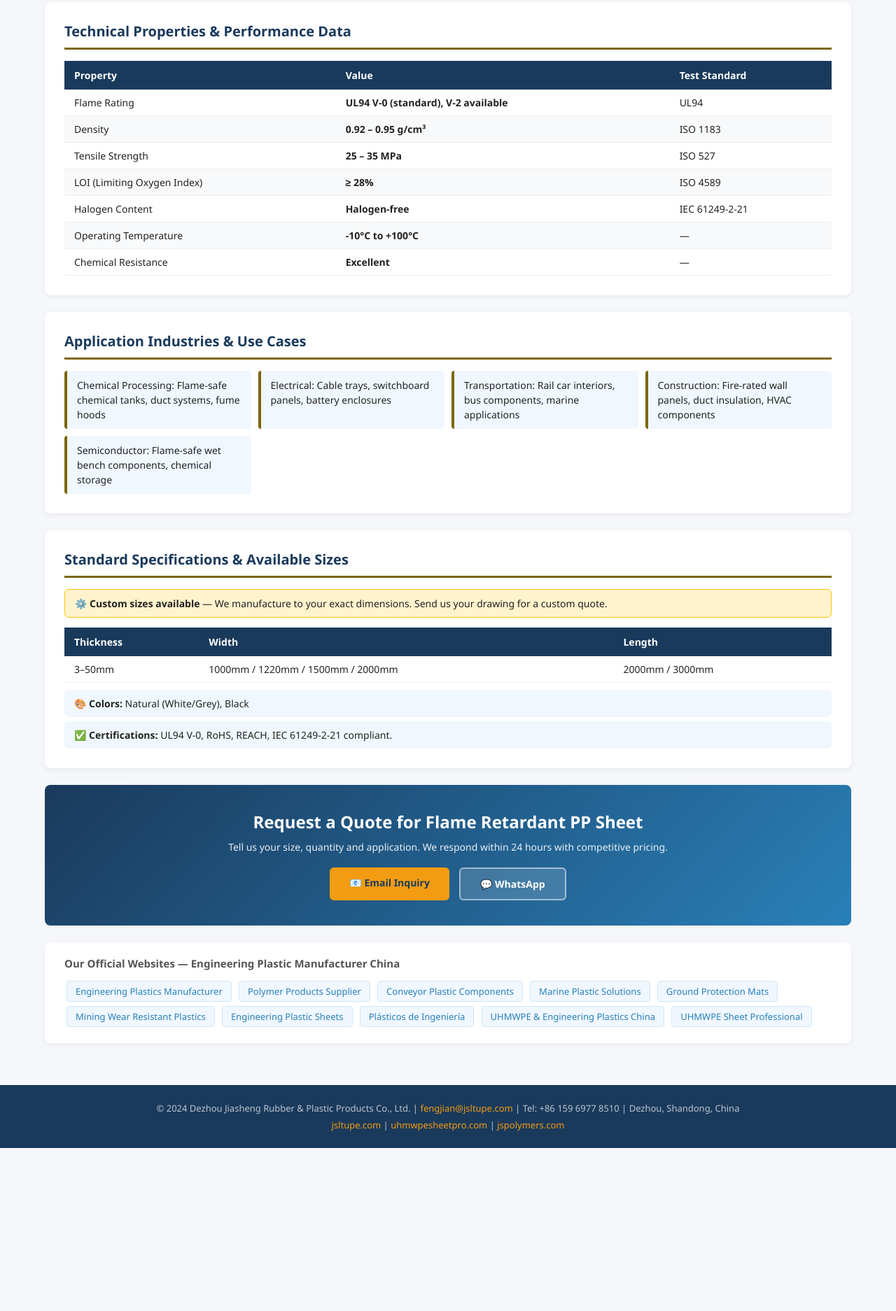
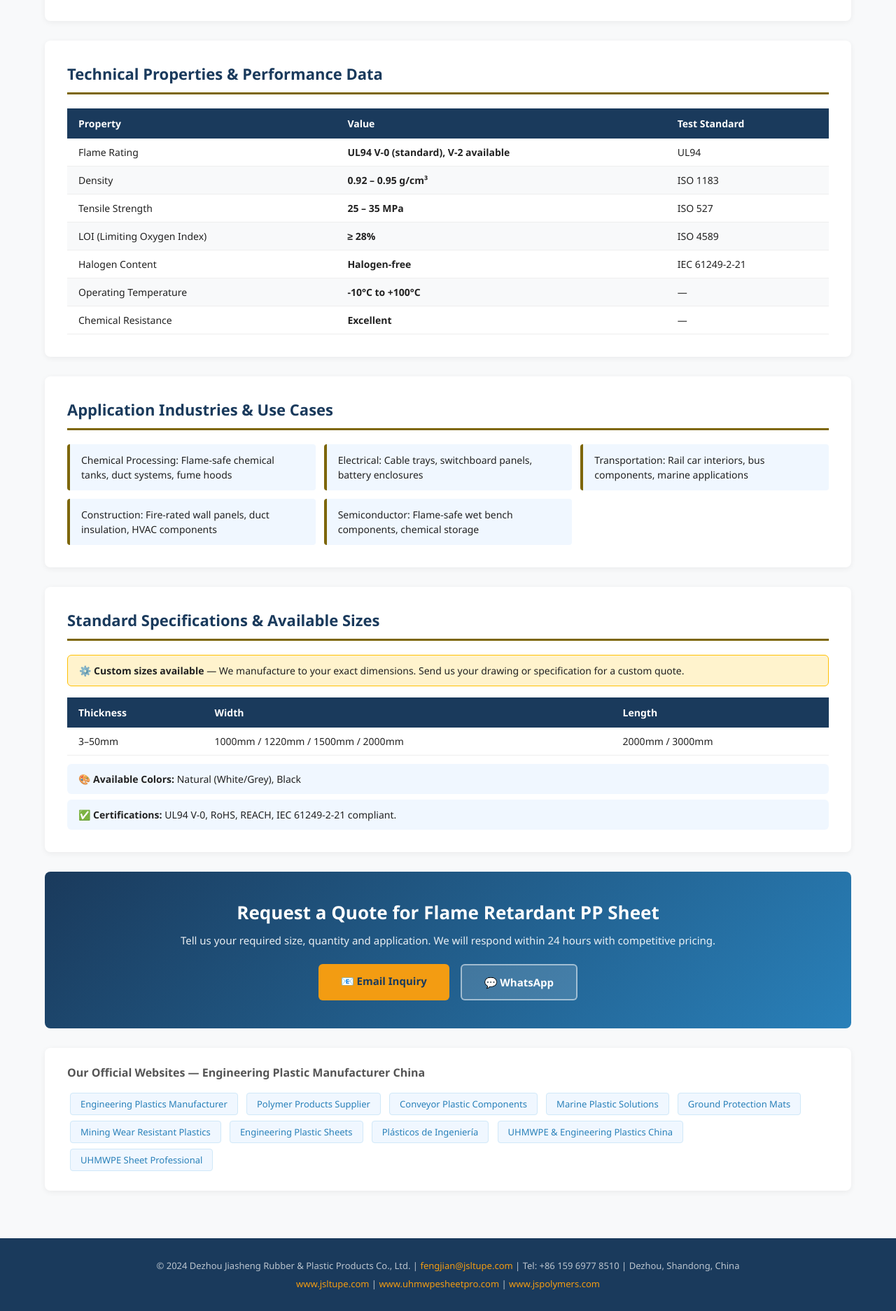
Before and after one commit to dzjsxs/conveyor-plastic-ru, a plain HTML site: page fr_pp.html in a window 1280 px wide. Shown: the part 658-2532 px from the top of the page at 70% size. Before the commit the page ends 2299 px from the top, so only its background shows below. Drawn offline with Linux system fonts and the light colour scheme.

Commit message:
Add product detail page: fr_pp.html

```diff
--- a/fr_pp.html
+++ b/fr_pp.html
@@ -2,85 +2,209 @@
 <html lang="en">
 <head>
     <meta charset="UTF-8">
-<meta name="viewport" content="width=device-width,initial-scale=1.0">
-<title>Flame Retardant PP Sheet | UL94 V-0 Flame Retardant Polypropylene Sheet - Jiasheng Plastic China Manufacturer</title>
-<meta name="description" content="Buy Flame Retardant PP Sheet from China manufacturer Jiasheng Plastic. UL94 V-0 Flame Retardant Polypropylene Sheet with superior properties. Custom sizes, OEM available. Email: fengjian@jsltupe.com">
-<meta name="keywords" content="Flame Retardant PP Sheet,UL94 V-0 Flame Retardant Polypropylene Sheet,阻燃PP板,engineering plastic,China manufacturer,custom plastic sheet,wholesale">
+    <meta name="viewport" content="width=device-width, initial-scale=1.0">
+    <title>Flame Retardant PP Sheet | UL94 V-0 Flame Retardant Polypropylene Sheet - Jiasheng Plastic China</title>
+    <meta name="description" content="Buy Flame Retardant PP Sheet from China manufacturer. UL94 V-0 Flame Retardant Polypropylene Sheet with excellent properties. Custom sizes available. Contact: fengjian@jsltupe.com">
+    <meta name="keywords" content="Flame Retardant PP Sheet, UL94 V-0 Flame Retardant Polypropylene Sheet, 阻燃PP板, engineering plastic sheet, China manufacturer, custom plastic">
     <link rel="canonical" href="https://dzjsxs.github.io/conveyor-plastic-ru/fr_pp.html">
     <style>
-*{margin:0;padding:0;box-sizing:border-box}
-body{font-family:'Segoe UI',Arial,sans-serif;color:#222;background:#f5f7fa}
-.hdr{background:linear-gradient(135deg,#1a3a5c,#2980b9);color:#fff;padding:14px 24px;display:flex;justify-content:space-between;align-items:center}
-.logo{font-size:20px;font-weight:800}.logo span{color:#f39c12}
-.nav a{color:rgba(255,255,255,.85);text-decoration:none;margin-left:18px;font-size:13px}
-.bc{background:#e8f4fd;padding:8px 24px;font-size:13px;color:#555}
-.bc a{color:#2980b9;text-decoration:none}
-.hero{background:linear-gradient(135deg,#7d6608,#1a3a5c);color:#fff;padding:48px 24px}
-.hero h1{font-size:34px;font-weight:800;margin-bottom:6px}
-.hero .sub{font-size:17px;opacity:.9;margin-bottom:14px}
-.badges{display:flex;gap:8px;flex-wrap:wrap}
-.badge{background:rgba(255,255,255,.2);border:1px solid rgba(255,255,255,.4);padding:3px 12px;border-radius:20px;font-size:12px}
-.wrap{max-width:1200px;margin:0 auto;padding:0 24px}
-.content{padding:36px 0}
-.sec{background:#fff;border-radius:8px;padding:28px;margin-bottom:24px;box-shadow:0 2px 8px rgba(0,0,0,.06)}
-.sec h2{font-size:20px;font-weight:700;color:#1a3a5c;margin-bottom:16px;padding-bottom:10px;border-bottom:3px solid #7d6608}
-.intro-text p{line-height:1.8;color:#444;font-size:15px;margin-bottom:14px}
-table{width:100%;border-collapse:collapse;font-size:14px}
-th{background:#1a3a5c;color:#fff;padding:11px 14px;text-align:left}
-td{padding:9px 14px;border-bottom:1px solid #eee}
-tr:nth-child(even) td{background:#f8f9fa}
-tr:hover td{background:#e8f4fd}
-.apps{display:grid;grid-template-columns:repeat(auto-fill,minmax(260px,1fr));gap:10px}
-.app-item{background:#f0f7ff;border-left:4px solid #7d6608;padding:10px 14px;border-radius:4px;font-size:14px;line-height:1.5}
-.note{background:#fff3cd;border:1px solid #ffc107;padding:10px 14px;border-radius:6px;margin-bottom:14px;font-size:14px}
-.cta{background:linear-gradient(135deg,#1a3a5c,#2980b9);color:#fff;border-radius:8px;padding:36px;text-align:center;margin-bottom:24px}
-.cta h2{font-size:24px;margin-bottom:10px}
-.cta p{opacity:.9;margin-bottom:20px;font-size:14px}
-.btns{display:flex;gap:14px;justify-content:center;flex-wrap:wrap}
-.btn{display:inline-block;padding:12px 28px;border-radius:6px;text-decoration:none;font-weight:700;font-size:14px}
-.btn-y{background:#f39c12;color:#1a3a5c}
-.btn-w{background:rgba(255,255,255,.15);color:#fff;border:2px solid rgba(255,255,255,.5)}
-.blinks{background:#fff;border-radius:8px;padding:20px 28px;margin-bottom:24px;box-shadow:0 2px 8px rgba(0,0,0,.06)}
-.blinks h3{font-size:15px;color:#555;margin-bottom:12px}
-.blinks a{display:inline-block;background:#f0f7ff;color:#2980b9;text-decoration:none;padding:5px 12px;border-radius:4px;margin:3px;font-size:13px;border:1px solid #d0e8f8}
-.blinks a:hover{background:#2980b9;color:#fff}
-.ftr{background:#1a3a5c;color:rgba(255,255,255,.7);padding:24px;text-align:center;font-size:13px}
-.ftr a{color:#f39c12;text-decoration:none}
-.ci{background:#f0f7ff;padding:10px 14px;border-radius:6px;font-size:14px;margin-top:10px}
-@media(max-width:768px){.hero h1{font-size:24px}.sec{padding:18px}.apps{grid-template-columns:1fr}}
+        * { margin: 0; padding: 0; box-sizing: border-box; }
+        body { font-family: 'Segoe UI', Arial, sans-serif; color: #222; background: #f8f9fa; }
+        .header { background: linear-gradient(135deg, #1a3a5c 0%, #2980b9 100%); color: white; padding: 0; }
+        .header-inner { max-width: 1200px; margin: 0 auto; padding: 16px 24px; display: flex; justify-content: space-between; align-items: center; }
+        .logo { font-size: 22px; font-weight: 700; letter-spacing: 1px; }
+        .logo span { color: #f39c12; }
+        .nav a { color: rgba(255,255,255,0.85); text-decoration: none; margin-left: 20px; font-size: 14px; }
+        .nav a:hover { color: white; }
+        .breadcrumb { background: #e8f4fd; padding: 10px 24px; font-size: 13px; color: #555; max-width: 1200px; margin: 0 auto; }
+        .breadcrumb a { color: #2980b9; text-decoration: none; }
+        .hero { background: linear-gradient(135deg, #7d6608 0%, #1a3a5c 100%); color: white; padding: 50px 24px; }
+        .hero-inner { max-width: 1200px; margin: 0 auto; }
+        .hero h1 { font-size: 36px; font-weight: 800; margin-bottom: 8px; }
+        .hero .subtitle { font-size: 18px; opacity: 0.9; margin-bottom: 16px; }
+        .hero .badges { display: flex; gap: 10px; flex-wrap: wrap; }
+        .badge { background: rgba(255,255,255,0.2); border: 1px solid rgba(255,255,255,0.4); padding: 4px 14px; border-radius: 20px; font-size: 13px; }
+        .container { max-width: 1200px; margin: 0 auto; padding: 0 24px; }
+        .content { padding: 40px 0; }
+        .section { background: white; border-radius: 8px; padding: 32px; margin-bottom: 28px; box-shadow: 0 2px 8px rgba(0,0,0,0.06); }
+        .section h2 { font-size: 22px; font-weight: 700; color: #1a3a5c; margin-bottom: 20px; padding-bottom: 12px; border-bottom: 3px solid #7d6608; }
+        .intro-text { line-height: 1.8; color: #444; font-size: 15px; }
+        .intro-text p { margin-bottom: 16px; }
+        table { width: 100%; border-collapse: collapse; font-size: 14px; }
+        th { background: #1a3a5c; color: white; padding: 12px 16px; text-align: left; }
+        td { padding: 10px 16px; border-bottom: 1px solid #eee; }
+        tr:nth-child(even) td { background: #f8f9fa; }
+        tr:hover td { background: #e8f4fd; }
+        .apps-grid { display: grid; grid-template-columns: repeat(auto-fill, minmax(280px, 1fr)); gap: 12px; }
+        .app-item { background: #f0f7ff; border-left: 4px solid #7d6608; padding: 12px 16px; border-radius: 4px; font-size: 14px; line-height: 1.5; }
+        .specs-note { background: #fff3cd; border: 1px solid #ffc107; padding: 12px 16px; border-radius: 6px; margin-bottom: 16px; font-size: 14px; }
+        .cta-section { background: linear-gradient(135deg, #1a3a5c, #2980b9); color: white; border-radius: 8px; padding: 40px; text-align: center; margin-bottom: 28px; }
+        .cta-section h2 { font-size: 26px; margin-bottom: 12px; }
+        .cta-section p { opacity: 0.9; margin-bottom: 24px; font-size: 15px; }
+        .cta-buttons { display: flex; gap: 16px; justify-content: center; flex-wrap: wrap; }
+        .btn { display: inline-block; padding: 14px 32px; border-radius: 6px; text-decoration: none; font-weight: 700; font-size: 15px; transition: transform 0.2s; }
+        .btn:hover { transform: translateY(-2px); }
+        .btn-primary { background: #f39c12; color: #1a3a5c; }
+        .btn-secondary { background: rgba(255,255,255,0.15); color: white; border: 2px solid rgba(255,255,255,0.5); }
+        .backlinks { background: white; border-radius: 8px; padding: 24px 32px; margin-bottom: 28px; box-shadow: 0 2px 8px rgba(0,0,0,0.06); }
+        .backlinks h3 { font-size: 16px; color: #555; margin-bottom: 14px; }
+        .backlinks a { display: inline-block; background: #f0f7ff; color: #2980b9; text-decoration: none; padding: 6px 14px; border-radius: 4px; margin: 4px; font-size: 13px; border: 1px solid #d0e8f8; }
+        .backlinks a:hover { background: #2980b9; color: white; }
+        .footer { background: #1a3a5c; color: rgba(255,255,255,0.7); padding: 30px 24px; text-align: center; font-size: 13px; }
+        .footer a { color: #f39c12; text-decoration: none; }
+        .colors-info { background: #f0f7ff; padding: 12px 16px; border-radius: 6px; font-size: 14px; margin-top: 12px; }
+        @media (max-width: 768px) {
+            .hero h1 { font-size: 26px; }
+            .section { padding: 20px; }
+            .apps-grid { grid-template-columns: 1fr; }
+        }
     </style>
 </head>
 <body>
-<header class="hdr">
+
+<header class="header">
+    <div class="header-inner">
         <div class="logo">JS<span>Plastic</span></div>
-<nav class="nav"><a href="index.html">Home</a><a href="index.html#products">Products</a><a href="index.html#contact">Contact</a></nav>
+        <nav class="nav">
+            <a href="index.html">Home</a>
+            <a href="index.html#products">Products</a>
+            <a href="index.html#contact">Contact</a>
+        </nav>
+    </div>
 </header>
-<div class="wrap"><div class="bc"><a href="index.html">Home</a> › <a href="index.html#products">Products</a> › Flame Retardant PP Sheet</div></div>
-<div class="hero"><div class="wrap">
+
+<div class="container">
+    <div class="breadcrumb">
+        <a href="index.html">Home</a> &rsaquo; <a href="index.html#products">Products</a> &rsaquo; Flame Retardant PP Sheet
+    </div>
+</div>
+
+<div class="hero">
+    <div class="hero-inner">
         <h1>Flame Retardant PP Sheet</h1>
-<div class="sub">UL94 V-0 Flame Retardant Polypropylene Sheet</div>
-<div class="badges"><span class="badge">China Manufacturer</span><span class="badge">Custom Sizes</span><span class="badge">OEM Available</span><span class="badge">Fast Delivery</span></div>
-</div></div>
-<div class="wrap"><div class="content">
-<div class="sec"><h2>Product Introduction</h2><div class="intro-text"><p>Flame Retardant Polypropylene Sheet is a specially formulated PP grade that incorporates halogen-free flame retardant additives to achieve UL94 V-0 or V-2 fire ratings while maintaining the excellent chemical resistance and mechanical properties of standard polypropylene. This material addresses the critical need for fire safety in chemical processing, electrical, and transportation applications where standard PP's flammability is a concern.</p><p>The halogen-free flame retardant system used by Jiasheng Plastic ensures compliance with RoHS and REACH regulations while providing reliable fire performance. The material self-extinguishes within 10 seconds of flame removal (V-0 rating) and produces minimal smoke and toxic gases during combustion, improving safety in enclosed environments.</p></div></div>
-<div class="sec"><h2>Technical Properties &amp; Performance Data</h2>
-<table><thead><tr><th>Property</th><th>Value</th><th>Test Standard</th></tr></thead>
-<tbody><tr><td>Flame Rating</td><td><strong>UL94 V-0 (standard), V-2 available</strong></td><td>UL94</td></tr><tr><td>Density</td><td><strong>0.92 – 0.95 g/cm³</strong></td><td>ISO 1183</td></tr><tr><td>Tensile Strength</td><td><strong>25 – 35 MPa</strong></td><td>ISO 527</td></tr><tr><td>LOI (Limiting Oxygen Index)</td><td><strong>≥ 28%</strong></td><td>ISO 4589</td></tr><tr><td>Halogen Content</td><td><strong>Halogen-free</strong></td><td>IEC 61249-2-21</td></tr><tr><td>Operating Temperature</td><td><strong>-10°C to +100°C</strong></td><td>—</td></tr><tr><td>Chemical Resistance</td><td><strong>Excellent</strong></td><td>—</td></tr></tbody></table></div>
-<div class="sec"><h2>Application Industries &amp; Use Cases</h2><div class="apps"><div class="app-item">Chemical Processing: Flame-safe chemical tanks, duct systems, fume hoods</div><div class="app-item">Electrical: Cable trays, switchboard panels, battery enclosures</div><div class="app-item">Transportation: Rail car interiors, bus components, marine applications</div><div class="app-item">Construction: Fire-rated wall panels, duct insulation, HVAC components</div><div class="app-item">Semiconductor: Flame-safe wet bench components, chemical storage</div></div></div>
-<div class="sec"><h2>Standard Specifications &amp; Available Sizes</h2>
-<div class="note">⚙️ <strong>Custom sizes available</strong> — We manufacture to your exact dimensions. Send us your drawing for a custom quote.</div>
-<table><thead><tr><th>Thickness</th><th>Width</th><th>Length</th></tr></thead>
-<tbody><tr><td>3–50mm</td><td>1000mm / 1220mm / 1500mm / 2000mm</td><td>2000mm / 3000mm</td></tr></tbody></table>
-<div class="ci">🎨 <strong>Colors:</strong> Natural (White/Grey), Black</div>
-<div class="ci" style="margin-top:6px">✅ <strong>Certifications:</strong> UL94 V-0, RoHS, REACH, IEC 61249-2-21 compliant.</div>
+        <div class="subtitle">UL94 V-0 Flame Retardant Polypropylene Sheet</div>
+        <div class="badges">
+            <span class="badge">China Manufacturer</span>
+            <span class="badge">Custom Sizes</span>
+            <span class="badge">OEM Available</span>
+            <span class="badge">Fast Delivery</span>
         </div>
-<div class="cta"><h2>Request a Quote for Flame Retardant PP Sheet</h2>
-<p>Tell us your size, quantity and application. We respond within 24 hours with competitive pricing.</p>
-<div class="btns">
-<a href="mailto:fengjian@jsltupe.com?subject=Inquiry: Flame Retardant PP Sheet&body=Hello, I need a quote for Flame Retardant PP Sheet. Size: ___ Qty: ___ Application: ___" class="btn btn-y">📧 Email Inquiry</a>
-<a href="https://wa.me/8615969778510?text=Hello, I need Flame Retardant PP Sheet quote" class="btn btn-w" target="_blank">💬 WhatsApp</a>
-</div></div>
-<div class="blinks"><h3>Our Official Websites — Engineering Plastic Manufacturer China</h3>
+    </div>
+</div>
+
+<div class="container">
+<div class="content">
+
+    <!-- Product Introduction -->
+    <div class="section">
+        <h2>Product Introduction</h2>
+        <div class="intro-text">
+            <p>Flame Retardant Polypropylene Sheet is a specially formulated PP grade that incorporates halogen-free flame retardant additives to achieve UL94 V-0 or V-2 fire ratings while maintaining the excellent chemical resistance and mechanical properties of standard polypropylene. This material addresses the critical need for fire safety in chemical processing, electrical, and transportation applications where standard PP's flammability is a concern.</p><p>The halogen-free flame retardant system used by Jiasheng Plastic ensures compliance with RoHS and REACH regulations while providing reliable fire performance. The material self-extinguishes within 10 seconds of flame removal (V-0 rating) and produces minimal smoke and toxic gases during combustion, improving safety in enclosed environments.</p>
+        </div>
+    </div>
+
+    <!-- Technical Properties -->
+    <div class="section">
+        <h2>Technical Properties & Performance Data</h2>
+        <table>
+            <thead>
+                <tr>
+                    <th>Property</th>
+                    <th>Value</th>
+                    <th>Test Standard</th>
+                </tr>
+            </thead>
+            <tbody>
+
+        <tr>
+            <td>Flame Rating</td>
+            <td><strong>UL94 V-0 (standard), V-2 available</strong></td>
+            <td>UL94</td>
+        </tr>
+        <tr>
+            <td>Density</td>
+            <td><strong>0.92 – 0.95 g/cm³</strong></td>
+            <td>ISO 1183</td>
+        </tr>
+        <tr>
+            <td>Tensile Strength</td>
+            <td><strong>25 – 35 MPa</strong></td>
+            <td>ISO 527</td>
+        </tr>
+        <tr>
+            <td>LOI (Limiting Oxygen Index)</td>
+            <td><strong>≥ 28%</strong></td>
+            <td>ISO 4589</td>
+        </tr>
+        <tr>
+            <td>Halogen Content</td>
+            <td><strong>Halogen-free</strong></td>
+            <td>IEC 61249-2-21</td>
+        </tr>
+        <tr>
+            <td>Operating Temperature</td>
+            <td><strong>-10°C to +100°C</strong></td>
+            <td>—</td>
+        </tr>
+        <tr>
+            <td>Chemical Resistance</td>
+            <td><strong>Excellent</strong></td>
+            <td>—</td>
+        </tr>
+            </tbody>
+        </table>
+    </div>
+
+    <!-- Applications -->
+    <div class="section">
+        <h2>Application Industries & Use Cases</h2>
+        <div class="apps-grid">
+            <div class="app-item">Chemical Processing: Flame-safe chemical tanks, duct systems, fume hoods</div><div class="app-item">Electrical: Cable trays, switchboard panels, battery enclosures</div><div class="app-item">Transportation: Rail car interiors, bus components, marine applications</div><div class="app-item">Construction: Fire-rated wall panels, duct insulation, HVAC components</div><div class="app-item">Semiconductor: Flame-safe wet bench components, chemical storage</div>
+        </div>
+    </div>
+
+    <!-- Specifications -->
+    <div class="section">
+        <h2>Standard Specifications & Available Sizes</h2>
+        <div class="specs-note">
+            ⚙️ <strong>Custom sizes available</strong> — We manufacture to your exact dimensions. Send us your drawing or specification for a custom quote.
+        </div>
+        <table>
+            <thead>
+                <tr>
+                    <th>Thickness</th>
+                    <th>Width</th>
+                    <th>Length</th>
+                </tr>
+            </thead>
+            <tbody>
+
+            <tr>
+                <td>3–50mm</td>
+                <td>1000mm / 1220mm / 1500mm / 2000mm</td>
+                <td>2000mm / 3000mm</td>
+            </tr>
+            </tbody>
+        </table>
+        <div class="colors-info">
+            🎨 <strong>Available Colors:</strong> Natural (White/Grey), Black
+        </div>
+        <div class="colors-info" style="margin-top:8px;">✅ <strong>Certifications:</strong> UL94 V-0, RoHS, REACH, IEC 61249-2-21 compliant.</div>
+    </div>
+
+    <!-- CTA -->
+    <div class="cta-section">
+        <h2>Request a Quote for Flame Retardant PP Sheet</h2>
+        <p>Tell us your required size, quantity and application. We will respond within 24 hours with competitive pricing.</p>
+        <div class="cta-buttons">
+            <a href="mailto:fengjian@jsltupe.com?subject=Inquiry: Flame Retardant PP Sheet&body=Hello, I need a quote for Flame Retardant PP Sheet. Size: ___ Quantity: ___ Application: ___" class="btn btn-primary">📧 Email Inquiry</a>
+            <a href="https://wa.me/8615969778510?text=Hello, I need a quote for Flame Retardant PP Sheet" class="btn btn-secondary" target="_blank">💬 WhatsApp</a>
+        </div>
+    </div>
+
+    <!-- Related Links / Backlinks -->
+    <div class="backlinks">
+        <h3>Our Official Websites — Engineering Plastic Manufacturer China</h3>
         <a href="https://www.jspolymers.com" target="_blank" rel="dofollow">Engineering Plastics Manufacturer</a>
 <a href="https://www.jslt-polymers.com" target="_blank" rel="dofollow">Polymer Products Supplier</a>
 <a href="https://www.jslt-conveyor.com" target="_blank" rel="dofollow">Conveyor Plastic Components</a>
@@ -90,10 +214,23 @@ tr:hover td{background:#e8f4fd}
 <a href="https://www.jslt-engplastics.com" target="_blank" rel="dofollow">Engineering Plastic Sheets</a>
 <a href="https://www.plasticos-ingenieria.com" target="_blank" rel="dofollow">Plásticos de Ingeniería</a>
 <a href="https://www.jsltupe.com" target="_blank" rel="dofollow">UHMWPE & Engineering Plastics China</a>
-<a href="https://www.uhmwpesheetpro.com" target="_blank" rel="dofollow">UHMWPE Sheet Professional</a></div>
-</div></div>
-<footer class="ftr">
-<p>© 2024 Dezhou Jiasheng Rubber &amp; Plastic Products Co., Ltd. | <a href="mailto:fengjian@jsltupe.com">fengjian@jsltupe.com</a> | Tel: +86 159 6977 8510 | Dezhou, Shandong, China</p>
-<p style="margin-top:6px"><a href="https://www.jsltupe.com">jsltupe.com</a> | <a href="https://www.uhmwpesheetpro.com">uhmwpesheetpro.com</a> | <a href="https://www.jspolymers.com">jspolymers.com</a></p>
+<a href="https://www.uhmwpesheetpro.com" target="_blank" rel="dofollow">UHMWPE Sheet Professional</a>
+
+    </div>
+
+</div>
+</div>
+
+<footer class="footer">
+    <p>© 2024 Dezhou Jiasheng Rubber &amp; Plastic Products Co., Ltd. |
+    <a href="mailto:fengjian@jsltupe.com">fengjian@jsltupe.com</a> |
+    Tel: +86 159 6977 8510 | Dezhou, Shandong, China</p>
+    <p style="margin-top:8px;">
+        <a href="https://www.jsltupe.com">www.jsltupe.com</a> |
+        <a href="https://www.uhmwpesheetpro.com">www.uhmwpesheetpro.com</a> |
+        <a href="https://www.jspolymers.com">www.jspolymers.com</a>
+    </p>
 </footer>
-</body></html>
+
+</body>
+</html>
```
Lines whose indentation alone changed are shown as unchanged.
